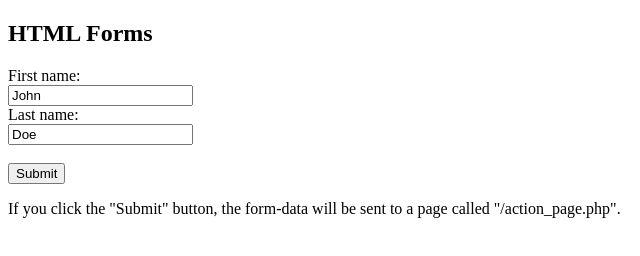
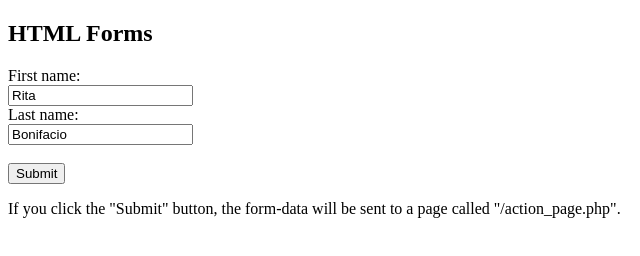
Before and after one commit to Ritab99/ritab99.github.io, a plain HTML site: page index.html in a window 1280 px wide. Shown: the full height of the page, 0-640 px from the left. Drawn offline with Linux system fonts and the light colour scheme.

Commit message:
Update index.html

```diff
--- a/index.html
+++ b/index.html
@@ -6,9 +6,9 @@
 
 <form action="">
   <label for="fname">First name:</label><br>
-  <input type="text" id="fname" name="fname" value="John"><br>
+  <input type="text" id="fname" name="fname" value="Rita"><br>
   <label for="lname">Last name:</label><br>
-  <input type="text" id="lname" name="lname" value="Doe"><br><br>
+  <input type="text" id="lname" name="lname" value="Bonifacio"><br><br>
   <input type="submit" value="Submit">
 </form>
 
```
